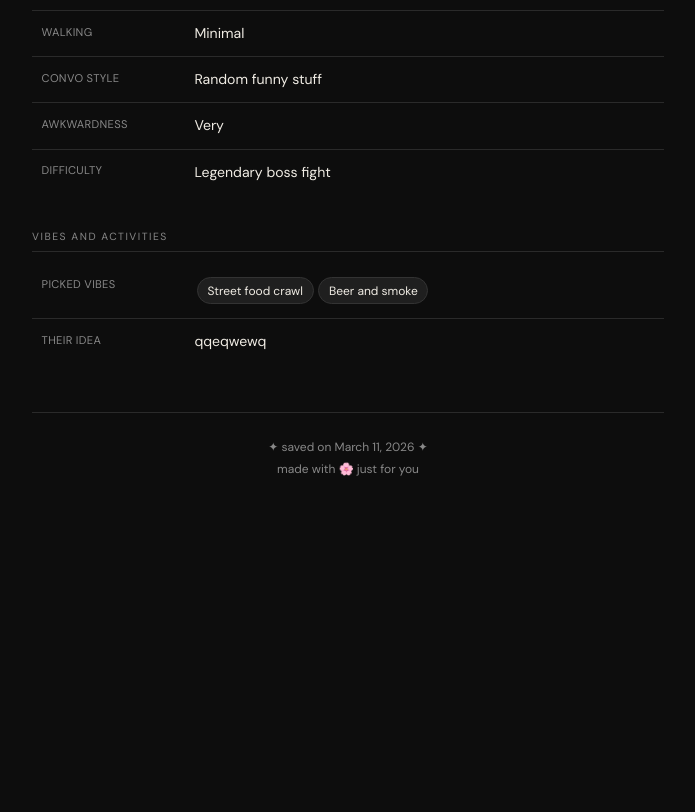
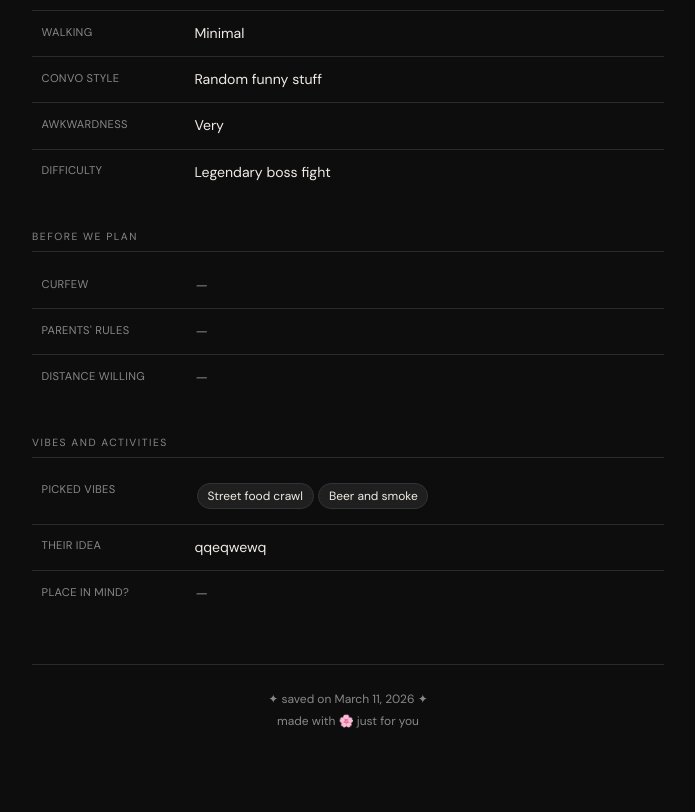
Before and after one commit to agnolas7/datesite, a PHP site: page /download_view.php in a window 1280 px wide. Shown: the part 1380-2192 px from the top of the page, without its empty margins (292-987 px from the left). Before the commit the page ends 1856 px from the top, so only its background shows below. Run offline with PHP 8.4, Linux system fonts and the light colour scheme; the visitor is signed in with stand-in values (Sample User, id 1); data comes from the database, SQL or seed files in the repository; data that the repository does not hold is empty; some web fonts are replaced.

Commit message:
download updated

```diff
--- a/download_view.php
+++ b/download_view.php
@@ -417,12 +417,27 @@ if (!empty($_GET['download'])) {
             <div class="row"><span class="row-label">Difficulty</span><span class="row-val"><?= v($row['convo_difficulty']) ?></span></div>
         </div>
 
+        <!-- Before we plan -->
+        <div class="section">
+            <div class="section-label">before we plan</div>
+            <div class="row"><span class="row-label">Curfew</span><span class="row-val"><?= v($row['curfew']) ?></span></div>
+            <div class="row"><span class="row-label">Parents' rules</span><span class="row-val"><?= v($row['parents']) ?></span></div>
+            <div class="row"><span class="row-label">Distance willing</span><span class="row-val"><?= v($row['distance']) ?></span></div>
+        </div>
+
         <!-- Vibes -->
         <div class="section">
             <div class="section-label">vibes and activities</div>
             <div class="row"><span class="row-label">Picked vibes</span><span class="row-val"><?= tags($row['vibes']) ?></span></div>
             <?php if (!empty($row['custom_vibe'])): ?>
             <div class="row"><span class="row-label">Their idea</span><span class="row-val"><?= v($row['custom_vibe']) ?></span></div>
+            <?php endif; ?>
+            <div class="row"><span class="row-label">Place in mind?</span><span class="row-val"><?= v($row['place_in_mind']) ?></span></div>
+            <?php if (!empty($row['place_name'])): ?>
+            <div class="row"><span class="row-label">Place name</span><span class="row-val"><?= v($row['place_name']) ?></span></div>
+            <?php endif; ?>
+            <?php if (!empty($row['place_timing'])): ?>
+            <div class="row"><span class="row-label">When?</span><span class="row-val"><?= v($row['place_timing']) ?></span></div>
             <?php endif; ?>
         </div>
 
```
